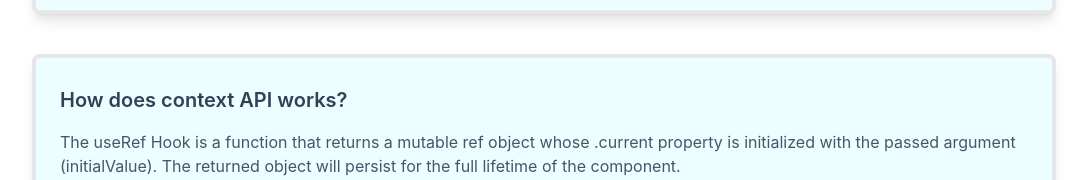
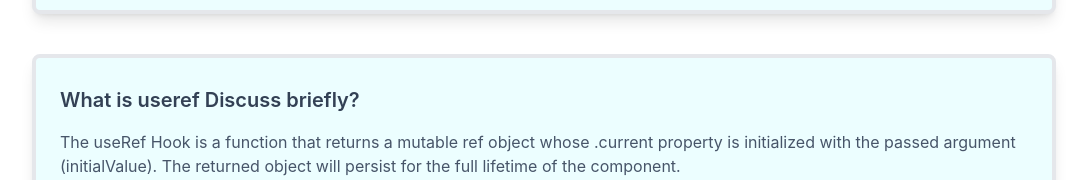
Before and after one commit to Ashikur540/Quick_Test, a React (Create React App) app: page /blogs in a window 1280 px wide. Shown: the part 562-742 px from the top of the page, without its empty margins (96-1183 px from the left). Built offline with nearby package versions, Linux system fonts and the light colour scheme.

Commit message:
small correction

```diff
--- a/src/Components/Blogs/Blogs.jsx
+++ b/src/Components/Blogs/Blogs.jsx
@@ -26,7 +26,7 @@ const Blogs = () => {
                 </p>
             </div>
             <div className="bg-cyan-50 px-6 py-3 text-left max-w-5xl border-4 rounded-lg shadow-lg mx-auto my-10">
-                <h1 className="text-slate-700 font-semibold py-4 text-xl">How does context API works?</h1>
+                <h1 className="text-slate-700 font-semibold py-4 text-xl">What is useref Discuss briefly?</h1>
                 <p className="text-slate-600">
                     The useRef Hook is a function that returns a mutable ref object whose .current property is initialized with the passed argument (initialValue). The returned object will persist for the full lifetime of the component.<br />
                     There are two main uses of useRef:
```
Also changed, not shown: 1 other file (tests, documents, lock files or other folders).
